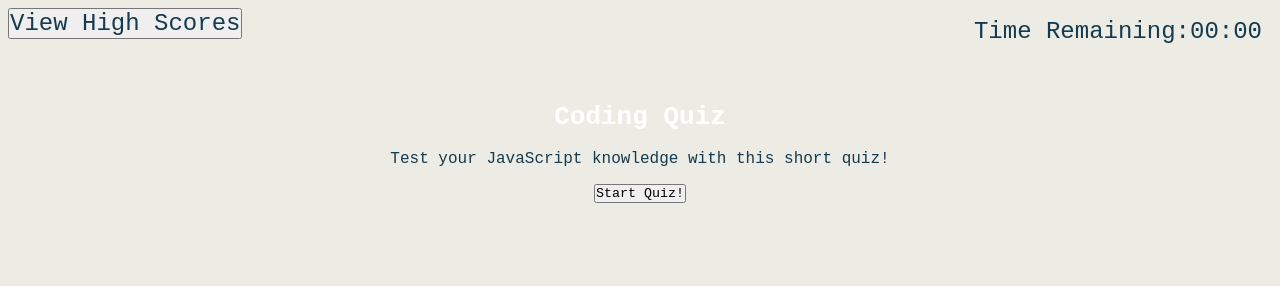
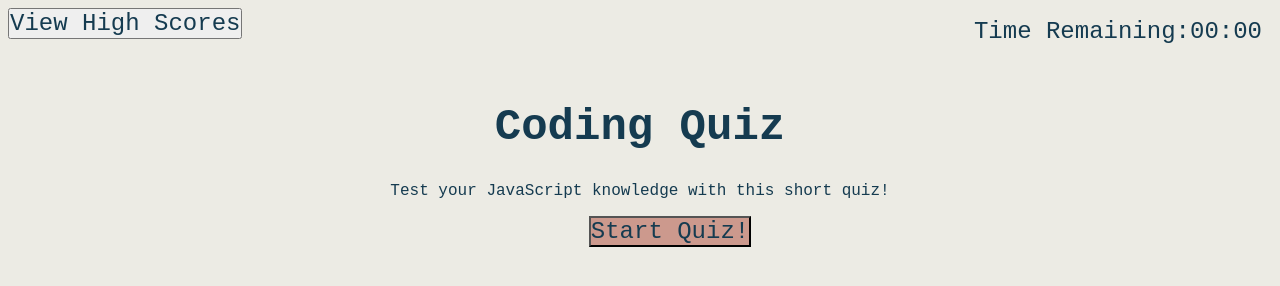
Before and after one commit to lgenzone/code-quiz, a plain HTML site: page index.html in a window 1280 px wide. Drawn offline with nearby package versions, Linux system fonts and the light colour scheme.

Commit message:
updated style

```diff
--- a/assets/css/style.css
+++ b/assets/css/style.css
@@ -28,6 +28,16 @@ div .timer {
     font-size: 24px;
 }
 
+#start {
+    outline: none;
+    background-color: #CC998D;
+    color: #153B50;
+    font-size: 24px;
+    margin: 0;
+    position: absolute;
+    left: 46%;
+}
+
 .answer {
     outline: none;
     background-color: #CC998D;
@@ -37,8 +47,9 @@ div .timer {
 }
 
 h1, h2 {
-    color: white;
+    color: #153B50;
     text-align: center;
+    font-size: 44px;
 
 }
 
```
